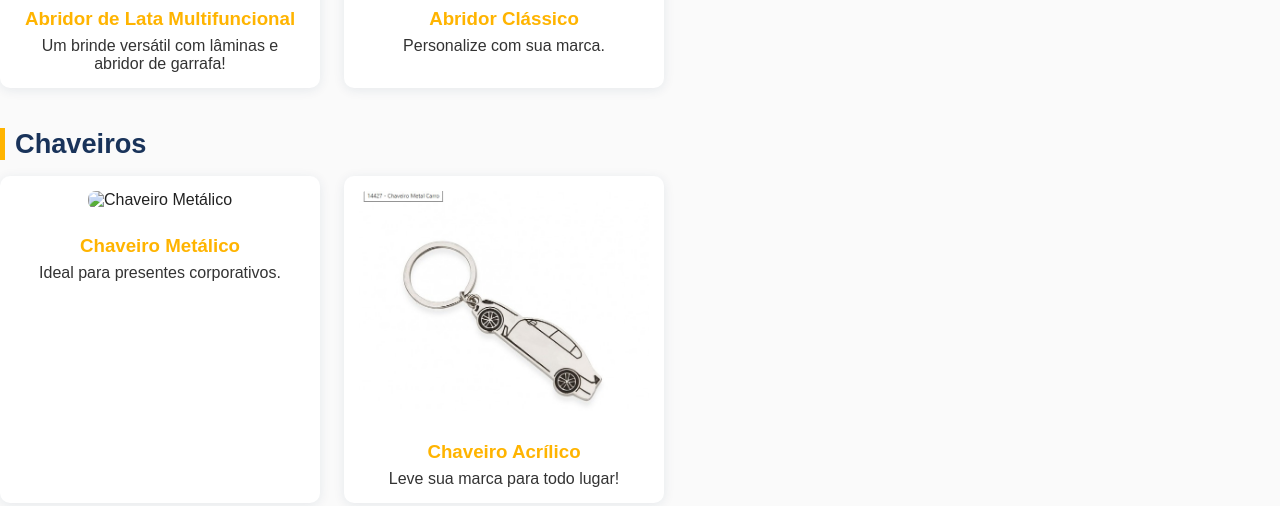
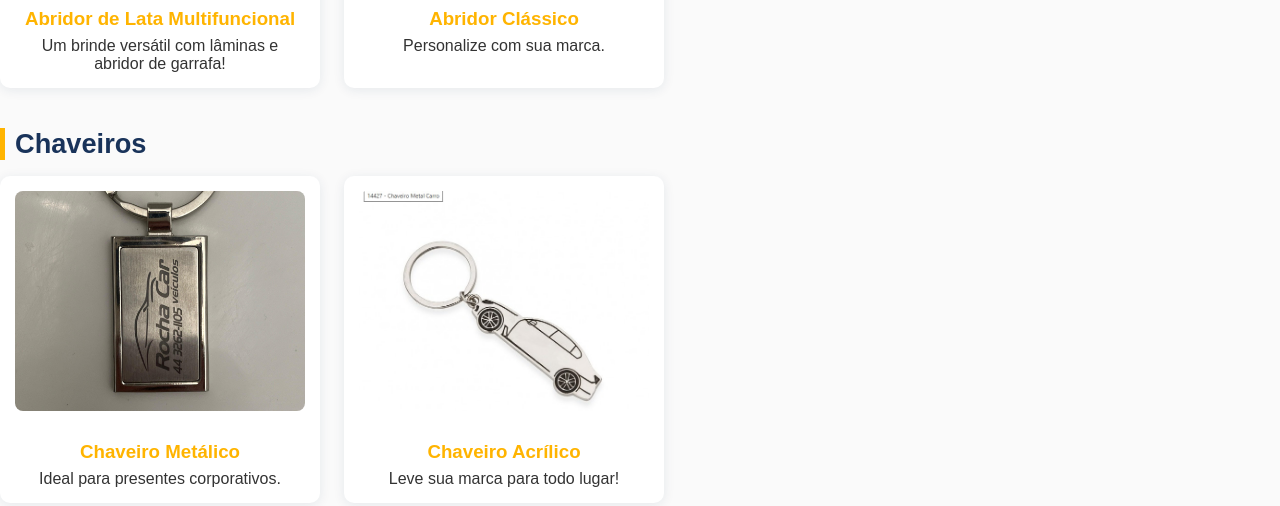
Before and after one commit to souzapedro44/TESTECATG, a plain HTML site: page index.html in a window 1280 px wide. Shown: the part 603-1109 px from the top of the page. Drawn offline with Linux system fonts and the light colour scheme; files whose address does not match are found by name.

Commit message:
Update index.html

```diff
--- a/index.html
+++ b/index.html
@@ -61,7 +61,7 @@
             <div class="grid-produtos">
                 <div class="card-produto">
                     <img
-                        src="images/img3.jpeg"
+                        src="./img3.jpeg"
                         alt="Chaveiro Metálico"
                         data-nome="Chaveiro Metálico - Ideal para presentes corporativos."
                         class="img-produto"
```
